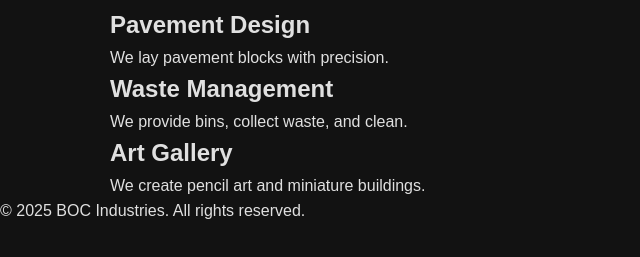
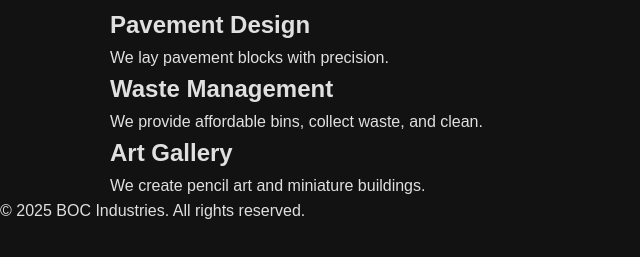
Before and after one commit to collinsbrain00/bocindustries, a plain HTML site: page index.html in a window 1280 px wide. Shown: the part 45-302 px from the top of the page, without its empty margins (0-640 px from the left). Drawn offline with Linux system fonts and the light colour scheme.

Commit message:
Update index.html

```diff
--- a/index.html
+++ b/index.html
@@ -20,7 +20,7 @@
       </div>
       <div>
         <h2>Waste Management</h2>
-        <p>We provide bins, collect waste, and clean.</p>
+        <p>We provide affordable bins, collect waste, and clean.</p>
       </div>
       <div>
         <h2>Art Gallery</h2>
```
